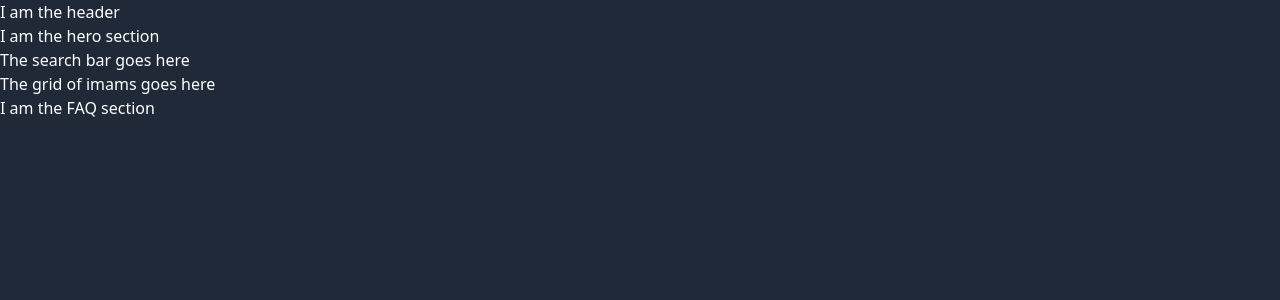
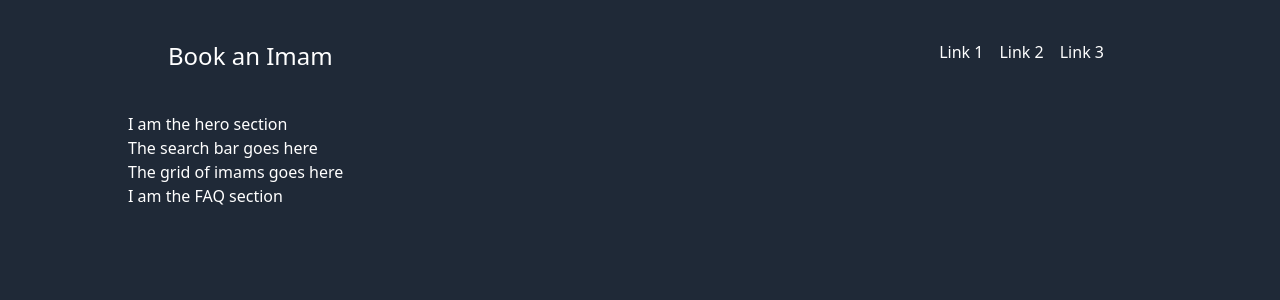
Before and after one commit to shah-a/Book-an-Imam, a React (Vite) app: page / in a window 1280 px wide. Shown: the top 300 px of the page. Built offline with nearby package versions, Linux system fonts and the light colour scheme.

Commit message:
[Update] Set maximum UI width and adjusted `Header.jsx`

```diff
--- a/src/components/App.jsx
+++ b/src/components/App.jsx
@@ -5,7 +5,7 @@ import Faq from './Faq';
 
 function App() {
   return (
-    <div className="App">
+    <div className="App max-w-5xl mx-auto">
       <Header />
       <Hero />
       <Imams />
--- a/src/components/Header/index.jsx
+++ b/src/components/Header/index.jsx
@@ -1,8 +1,35 @@
 function Header() {
   return (
-    <header className="Header">
-      I am the header
+    <header className="Header p-10 flex justify-between">
+      <h1 className="text-2xl">
+        Book an Imam
+      </h1>
+      <div>
+        <a href="#" className="p-2 hover:text-indigo-500">Link 1</a>
+        <a href="#" className="p-2 hover:text-indigo-500">Link 2</a>
+        <a href="#" className="p-2 hover:text-indigo-500">Link 3</a>
+      </div>
     </header>
+    // <header className="shadow w-full">
+    //   <div className="container mx-auto flex flex-wrap p-5 flex-col md:flex-row items-center">
+    //     <a href="/" className="flex title-font font-medium items-center hover:text-gray-900 mb-4 md:mb-0">
+    //       <svg xmlns="http://www.w3.org/2000/svg" fill="none" viewBox="0 0 24 24" stroke="currentColor" className="w-10 h-10 text-white p-2 bg-indigo-500 rounded-full">
+    //         <path strokeLinecap="round" strokeLinejoin="round" strokeWidth="2" d="M5 3v4M3 5h4M6 17v4m-2-2h4m5-12l-4 4m0 0l4 4m-4-4h14m-5 4v4m-2-2h4"></path>
+    //       </svg>
+    //       <span className="ml-3 text-xl">Book an Imam</span>
+    //     </a>
+    //     <nav className="md:ml-auto flex flex-wrap items-center text-base justify-center">
+    //       <a href="#services" className="mr-5 hover:text-gray-900">Services</a>
+    //       <a href="#about" className="mr-5 hover:text-gray-900">About Us</a>
+    //       <a href="#contact" className="mr-5 hover:text-gray-900">Contact</a>
+    //     </nav>
+    //     <button className="inline-flex items-center bg-indigo-500 text-white border-0 py-1 px-3 focus:outline-none hover:bg-indigo-600 rounded text-base mt-4 md:mt-0">Book Now
+    //       <svg fill="none" stroke="currentColor" strokeLinecap="round" strokeLinejoin="round" strokeWidth="2" className="w-4 h-4 ml-1" viewBox="0 0 24 24">
+    //         <path d="M5 12h14M12 5l7 7-7 7"></path>
+    //       </svg>
+    //     </button>
+    //   </div>
+    // </header>
   );
 }
 
```
